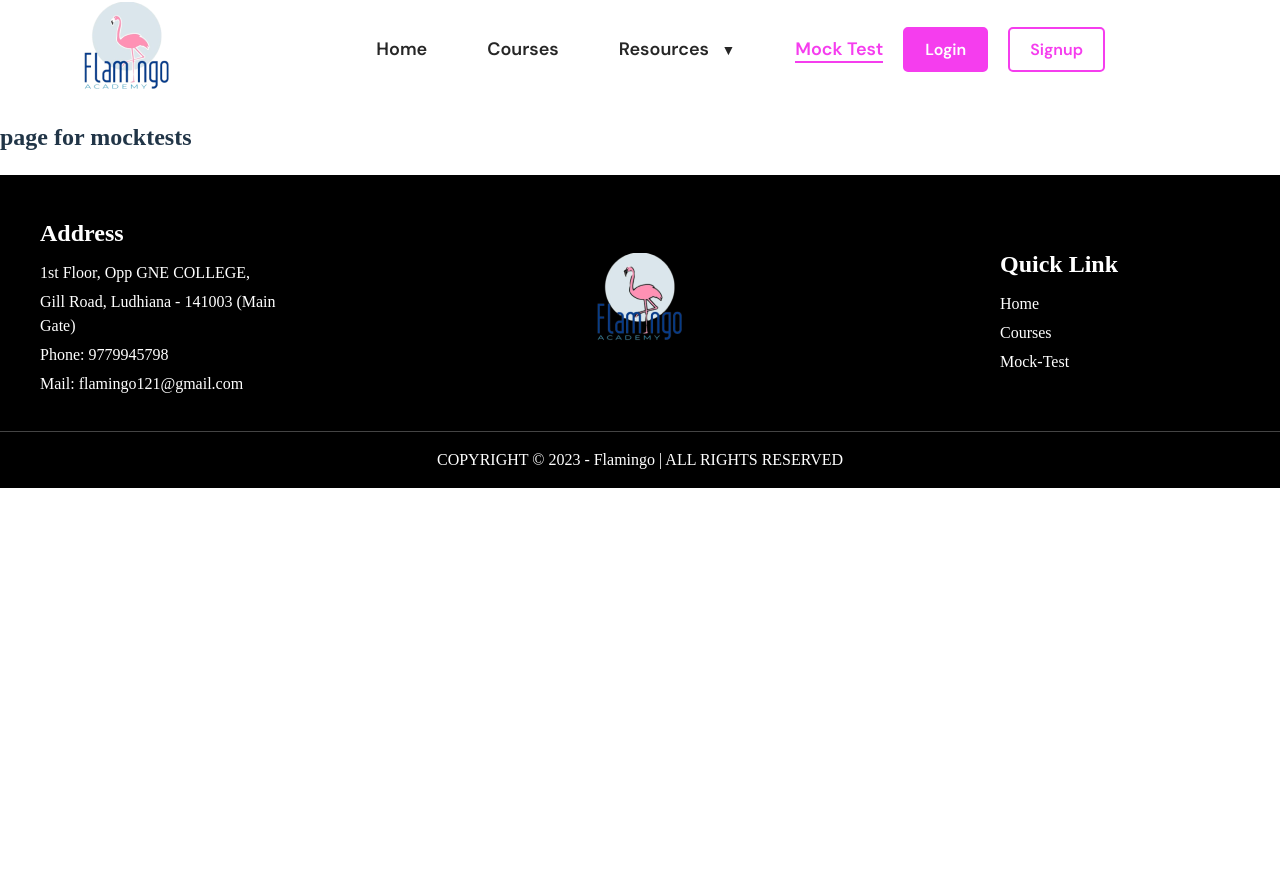
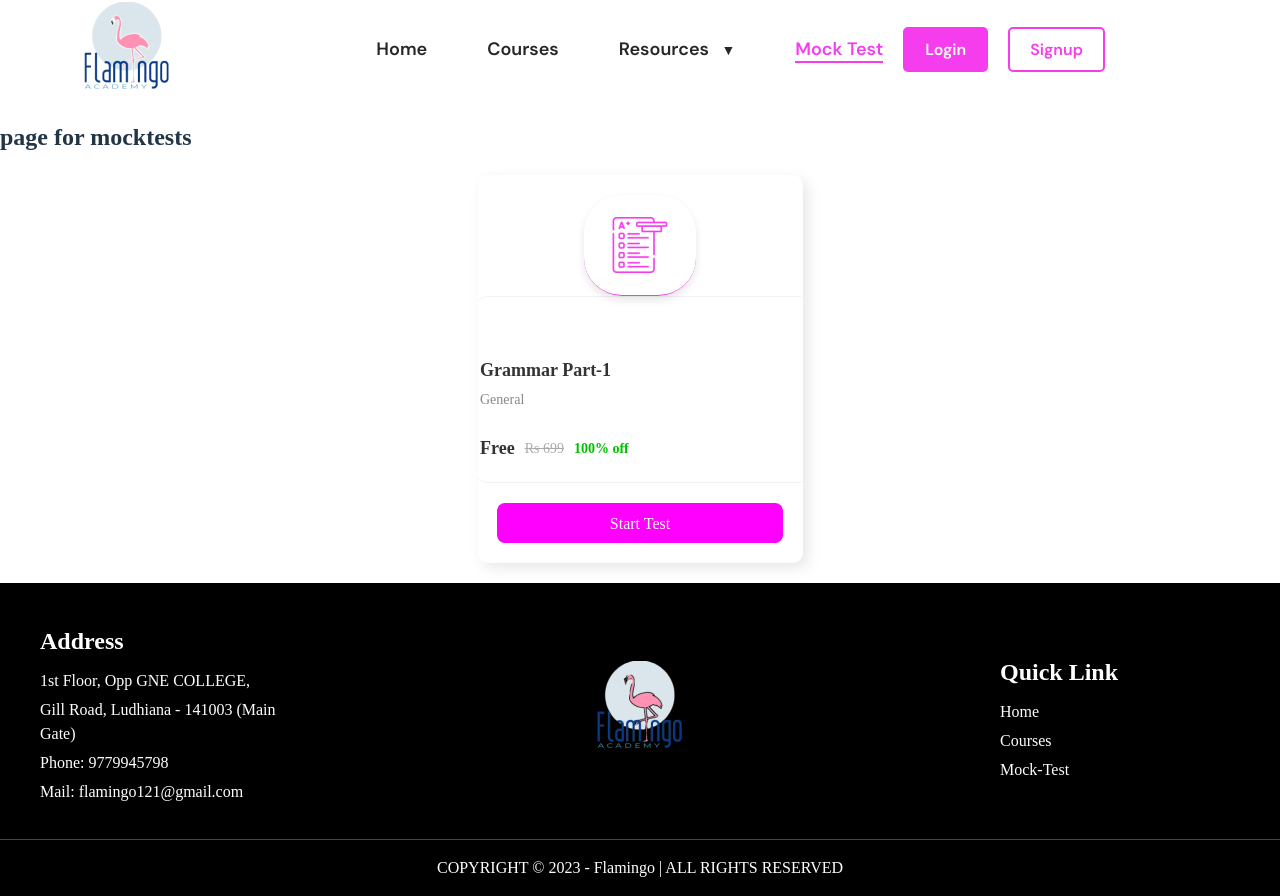
Before and after one commit to AYUSH56789/LearniFy---The-online-Tutor, a React (Vite) app in the folder frontend/: page /mocktest in a window 1280 px wide. Before the commit the page ends 800 px from the top, so only its background shows below. Built offline with nearby package versions, Linux system fonts and the light colour scheme.

Commit message:
mock-card commit 1

```diff
--- /dev/null
+++ b/frontend/src/components/mocktest/Mock_card/Mock_card.css
@@ -0,0 +1,112 @@
+.card {
+  /* position: relative;
+    width: 325px;
+    height: 290px;
+    padding: 20px; */
+  text-align: left;
+  display: flex;
+  align-items: center;
+  justify-content: center;
+}
+
+.icon-container {
+  width: 112px;
+  height: 112px;
+  border-bottom: 1px solid #f53dee;
+  border-radius: 38px;
+  display: flex;
+  justify-content: center;
+  align-items: center;
+  background-color: #ffffff;
+  box-shadow: 0px 4px 8px rgba(0, 0, 0, 0.1);
+  z-index: 100;
+  margin-top: 20px;
+}
+
+.icon {
+  width: 56px; /* Adjusted size to fit well within the container */
+  height: 56px; /* Adjusted size to fit well within the container */
+  /* argin-top: 28pmx; */
+}
+
+.card-content {
+  display: flex;
+  flex-direction: column;
+  justify-content: left;
+  align-items: left;
+  height: 218px;
+  width: 100%;
+  border: 1px solid #f3f3f3;
+  border-radius: 20px;
+  /* margin-top: 40px; */
+  padding-top: 60px;
+  margin-left: 5px;
+}
+
+.card-title {
+  font-size: 18px;
+  font-weight: bold;
+  margin: 0;
+  color: #333;
+  font-weight: 700;
+  font-family: "DM Sans , sans-serif";
+}
+.card-subtitle {
+  color: #888;
+  font-size: 14px;
+  margin: 5px 0 15px 0;
+  font-weight: 400;
+  font-family: "Poppins , sans-serif";
+}
+
+.price-section {
+  display: flex;
+  justify-content: left;
+  align-items: center;
+  margin: 10px 0;
+}
+
+.price-free {
+  color: #333;
+  font-size: 18px;
+  font-weight: bold;
+  margin-right: 10px;
+  font-weight: 600;
+  font-family: "Poppins , sans-serif";
+}
+
+.price-original {
+  text-decoration: line-through;
+  color: #aaa;
+  font-size: 14px;
+  margin-right: 10px;
+}
+
+.discount {
+  color: #00c000;
+  font-size: 14px;
+  font-weight: bold;
+}
+
+.start-test-button {
+  background-color: #ff00ff;
+  width: 286px;
+  height: 40px;
+  color: white;
+  border: none;
+  border-radius: 8px;
+  padding: 12px 20px;
+  font-size: 16px;
+  cursor: pointer;
+  margin-top: 20px;
+}
+
+.start-test-button:hover {
+  background-color: #e000e0;
+}
+
+.btn-container{
+    display: flex;
+    align-items: center;
+    justify-content: center;
+}
--- /dev/null
+++ b/frontend/src/components/mocktest/Mock_card/Mock_card.jsx
@@ -0,0 +1,28 @@
+import React from "react";
+import "./Mock_card.css";
+
+function Mock_card() {
+  return (
+    <div className="card">
+      <div className="icon-container">
+        <img src="exam 1.png" alt="icon" className="icon" />
+      </div>
+      <div className="card-content">
+        <h3 className="card-title">Grammar Part-1</h3>
+        <p className="card-subtitle">General</p>
+        <div className="price-section">
+          <span className="price-free">Free</span>
+          <span className="price-original">Rs 699</span>
+          <span className="discount">100% off</span>
+        </div>
+
+      </div>
+
+      <div className="btn-container">
+        <button className="start-test-button">Start Test</button>
+        </div>
+    </div>
+  );
+}
+
+export default Mock_card;
--- a/frontend/src/components/mocktest/Mocktest.jsx
+++ b/frontend/src/components/mocktest/Mocktest.jsx
@@ -1,9 +1,12 @@
 import React from 'react'
+import "./Mocktest.css"
+import Mock_card from './Mock_card/Mock_card'
 
 function Mocktest() {
   return (
     <div>
       <h2>page for mocktests</h2>
+      <Mock_card/>
     </div>
   )
 }
```
Also changed, not shown: frontend/public/exam 1.png (added), frontend/src/components/mocktest/Mocktest.css (added).
